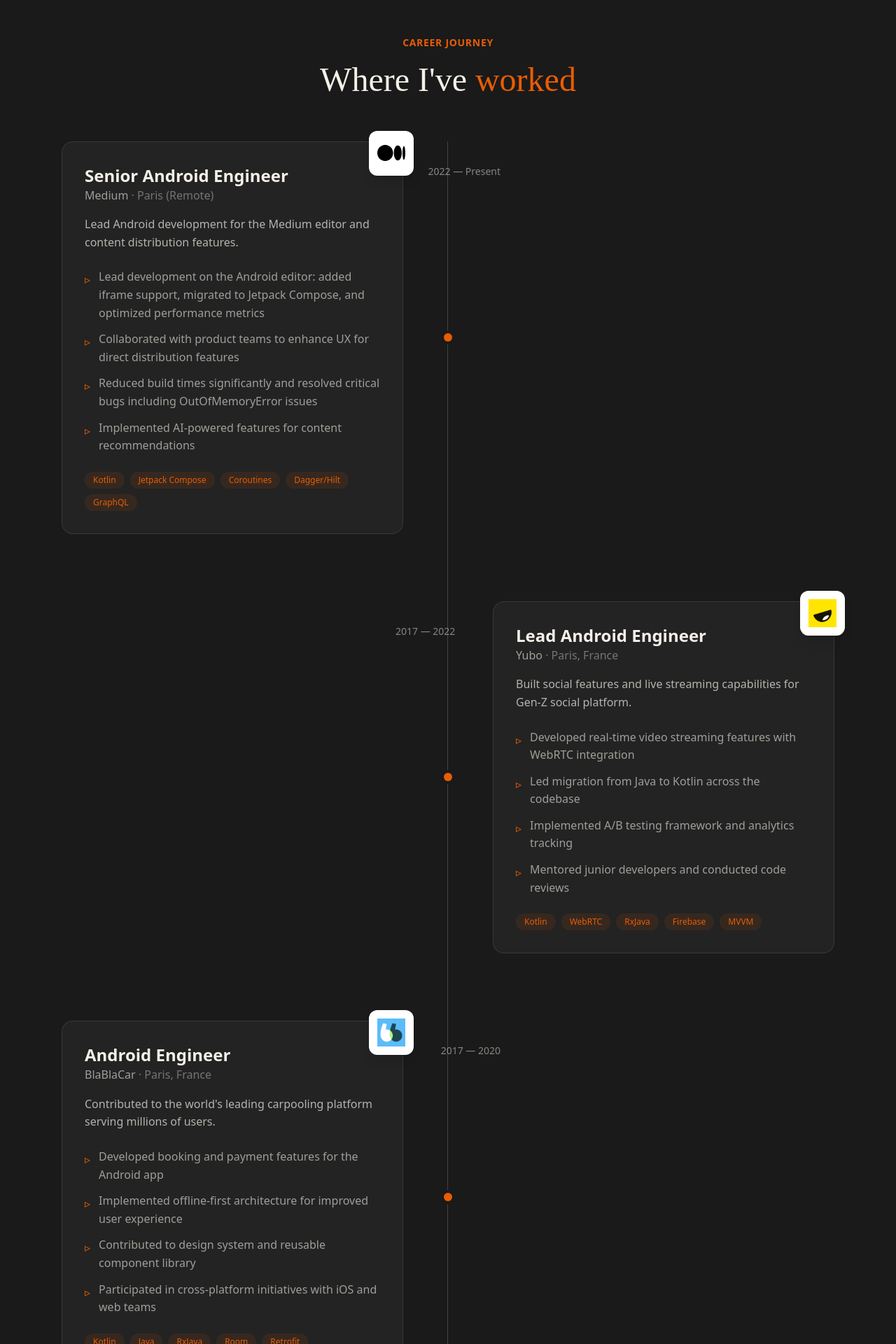
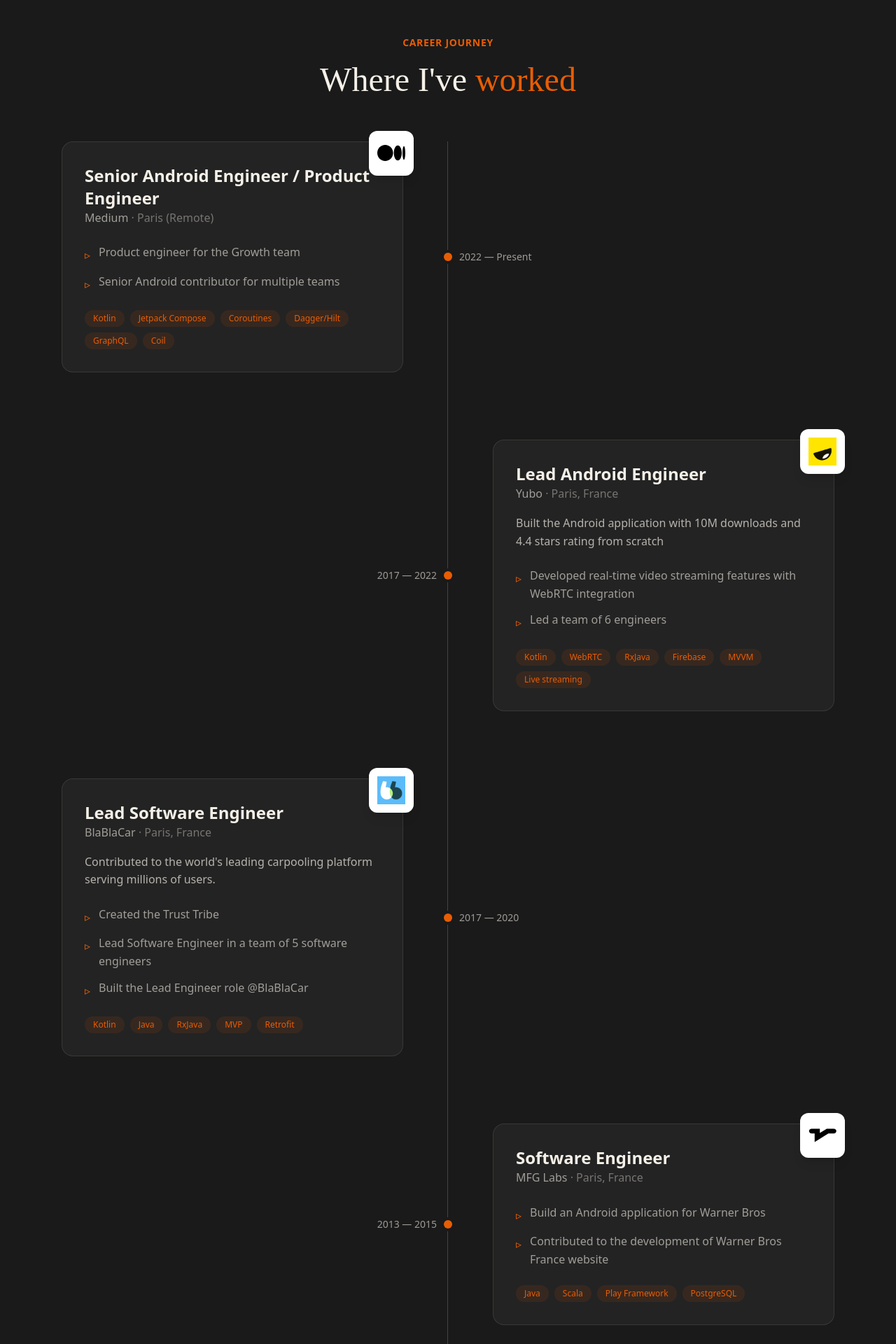
Before and after one commit to prcaen/prcaen.github.io, a React (Vite) app: page / in a window 1280 px wide. Shown: the part 880-2800 px from the top of the page at 70% size. Built offline with nearby package versions, Linux system fonts and the light colour scheme.

Commit message:
Improve experiences

```diff
--- a/src/components/Experience.tsx
+++ b/src/components/Experience.tsx
@@ -48,6 +48,15 @@
         {experience.startDate} — {experience.endDate}
       </div>
 
+      {/* Date badge (desktop) - positioned next to the timeline dot */}
+      <div
+        className={`hidden md:block absolute left-1/2 top-1/2 -translate-y-1/2 text-sm font-medium text-cream/60 whitespace-nowrap ${
+          isEven ? 'translate-x-4' : '-translate-x-full -ml-4'
+        }`}
+      >
+        {experience.startDate} — {experience.endDate}
+      </div>
+
       {/* Content */}
       <div className={`w-full md:w-1/2 pl-12 md:pl-0 ${isEven ? 'md:pr-16' : 'md:pl-16'}`}>
         <div className="group relative p-6 md:p-8 rounded-2xl bg-charcoal-light/50 border border-cream/10 hover:border-accent/30 transition-all">
@@ -62,13 +71,6 @@
             ) : (
               <span className="text-2xl font-bold text-accent">{experience.company[0]}</span>
             )}
-          </div>
-
-          {/* Date badge (desktop) */}
-          <div className="hidden md:block absolute top-8 text-sm text-cream/50" style={{
-            [isEven ? 'right' : 'left']: '-140px'
-          }}>
-            {experience.startDate} — {experience.endDate}
           </div>
 
           <div className="mb-4 mt-2 md:mt-0">
--- a/src/components/Hero.tsx
+++ b/src/components/Hero.tsx
@@ -125,9 +125,13 @@
                 <span className="text-2xl">🤖</span>
                 <span className="text-sm font-medium ml-2 inline-block">Android</span>
               </div>
-              <div className="absolute -bottom-4 -left-4 px-4 py-2 bg-white rounded-xl shadow-lg animate-float" style={{ animationDelay: '1s' }}>
-                <span className="text-2xl">⚡</span>
-                <span className="text-sm font-medium ml-2">Kotlin</span>
+              <div className="absolute -bottom-4 -right-4 px-4 py-2 bg-white rounded-xl shadow-lg animate-float" style={{ animationDelay: '1.6s' }}>
+                <span className="text-2xl">🧠</span>
+                <span className="text-sm font-medium ml-2">Product</span>
+              </div>
+              <div className="absolute -top-4 -start-4 px-4 py-2 bg-white rounded-xl shadow-lg animate-float" style={{ animationDelay: '1.6s' }}>
+                <span className="text-2xl">📱</span>
+                <span className="text-sm font-medium ml-2">UI/UX</span>
               </div>
             </div>
           </div>
--- a/src/data/experience.ts
+++ b/src/data/experience.ts
@@ -6,7 +6,7 @@
   location: string;
   startDate: string;
   endDate: string;
-  description: string;
+  description?: string;
   missions: string[];
   technologies: string[];
   logo?: string;
@@ -15,20 +15,17 @@
 export const experiences: Experience[] = [
   {
     id: "medium",
-    title: "Senior Android Engineer",
+    title: "Senior Android Engineer / Product Engineer",
     company: "Medium",
     companyUrl: "https://medium.com",
     location: "Paris (Remote)",
     startDate: "2022",
     endDate: "Present",
-    description: "Lead Android development for the Medium editor and content distribution features.",
     missions: [
-      "Lead development on the Android editor: added iframe support, migrated to Jetpack Compose, and optimized performance metrics",
-      "Collaborated with product teams to enhance UX for direct distribution features",
-      "Reduced build times significantly and resolved critical bugs including OutOfMemoryError issues",
-      "Implemented AI-powered features for content recommendations"
+      "Product engineer for the Growth team",
+      "Senior Android contributor for multiple teams",
     ],
-    technologies: ["Kotlin", "Jetpack Compose", "Coroutines", "Dagger/Hilt", "GraphQL"],
+    technologies: ["Kotlin", "Jetpack Compose", "Coroutines", "Dagger/Hilt", "GraphQL", "Coil"],
     logo: "/logos/medium.svg"
   },
   {
@@ -39,19 +36,17 @@
     location: "Paris, France",
     startDate: "2017",
     endDate: "2022",
-    description: "Built social features and live streaming capabilities for Gen-Z social platform.",
+    description: "Built the Android application with 10M downloads and 4.4 stars rating from scratch",
     missions: [
       "Developed real-time video streaming features with WebRTC integration",
-      "Led migration from Java to Kotlin across the codebase",
-      "Implemented A/B testing framework and analytics tracking",
-      "Mentored junior developers and conducted code reviews"
+      "Led a team of 6 engineers",
     ],
-    technologies: ["Kotlin", "WebRTC", "RxJava", "Firebase", "MVVM"],
+    technologies: ["Kotlin", "WebRTC", "RxJava", "Firebase", "MVVM", "Live streaming"],
     logo: "/logos/yubo.png"
   },
   {
     id: "blablacar",
-    title: "Android Engineer",
+    title: "Lead Software Engineer",
     company: "BlaBlaCar",
     companyUrl: "https://blablacar.com",
     location: "Paris, France",
@@ -59,12 +54,41 @@
     endDate: "2020",
     description: "Contributed to the world's leading carpooling platform serving millions of users.",
     missions: [
-      "Developed booking and payment features for the Android app",
-      "Implemented offline-first architecture for improved user experience",
-      "Contributed to design system and reusable component library",
-      "Participated in cross-platform initiatives with iOS and web teams"
+      "Created the Trust Tribe",
+      "Lead Software Engineer in a team of 5 software engineers",
+      "Built the Lead Engineer role @BlaBlaCar"
     ],
-    technologies: ["Kotlin", "Java", "RxJava", "Room", "Retrofit"],
+    technologies: ["Kotlin", "Java", "RxJava", "MVP", "Retrofit"],
     logo: "/logos/blablacar.png"
+  },
+  {
+    id: "mfg",
+    title: "Software Engineer",
+    company: "MFG Labs",
+    companyUrl: "https://mfglabs.com",
+    location: "Paris, France",
+    startDate: "2013",
+    endDate: "2015",
+    missions: [
+      "Build an Android application for Warner Bros",
+      "Contributed to the development of Warner Bros France website",
+    ],
+    technologies: ["Java", "Scala", "Play Framework", "PostgreSQL"],
+    logo: "/logos/mfg.svg"
+  },
+  {
+    id: "getaround",
+    title: "Software Engineer",
+    company: "Getaround",
+    companyUrl: "https://getaround.com",
+    location: "Paris, France",
+    startDate: "2012",
+    endDate: "2013",
+    missions: [
+      "Be the first Android engineer at Getaround",
+      "Contributed to the scale the company as an early employee",
+    ],
+    technologies: ["Android", "Java", "Ruby on Rails", "Git", "CI/CD"],
+    logo: "/logos/getaround.png"
   }
 ];
```
